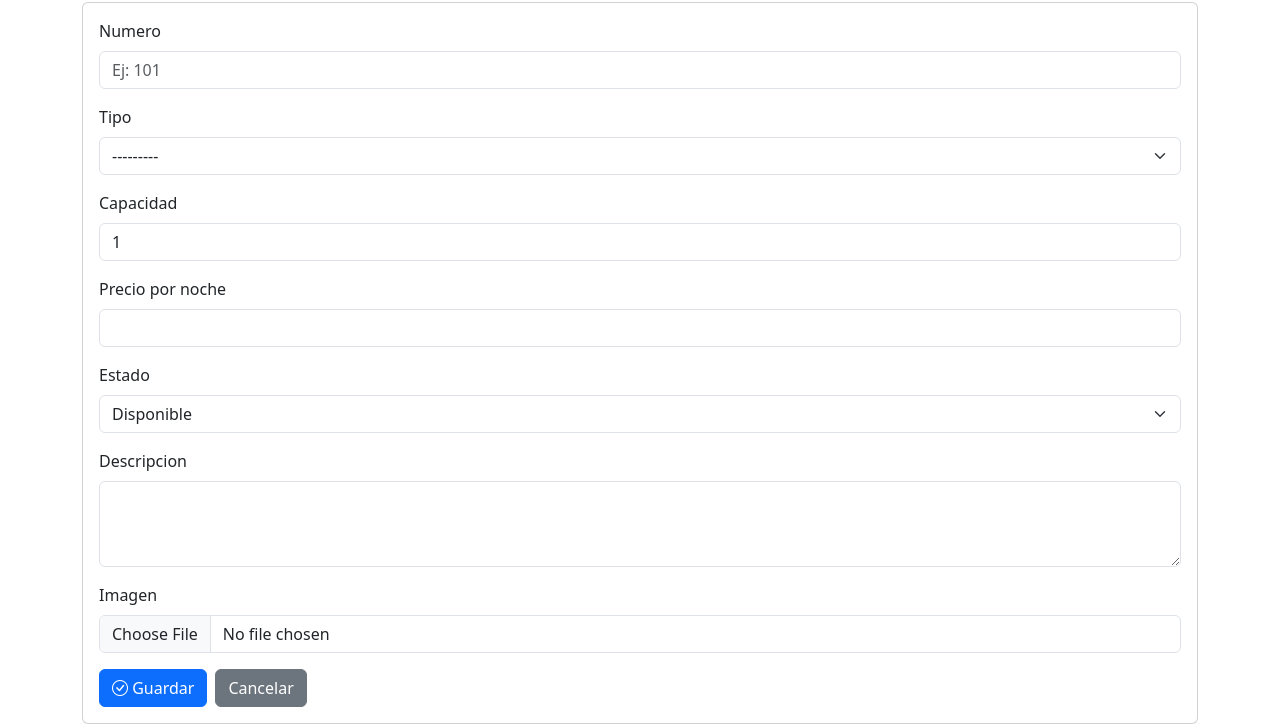
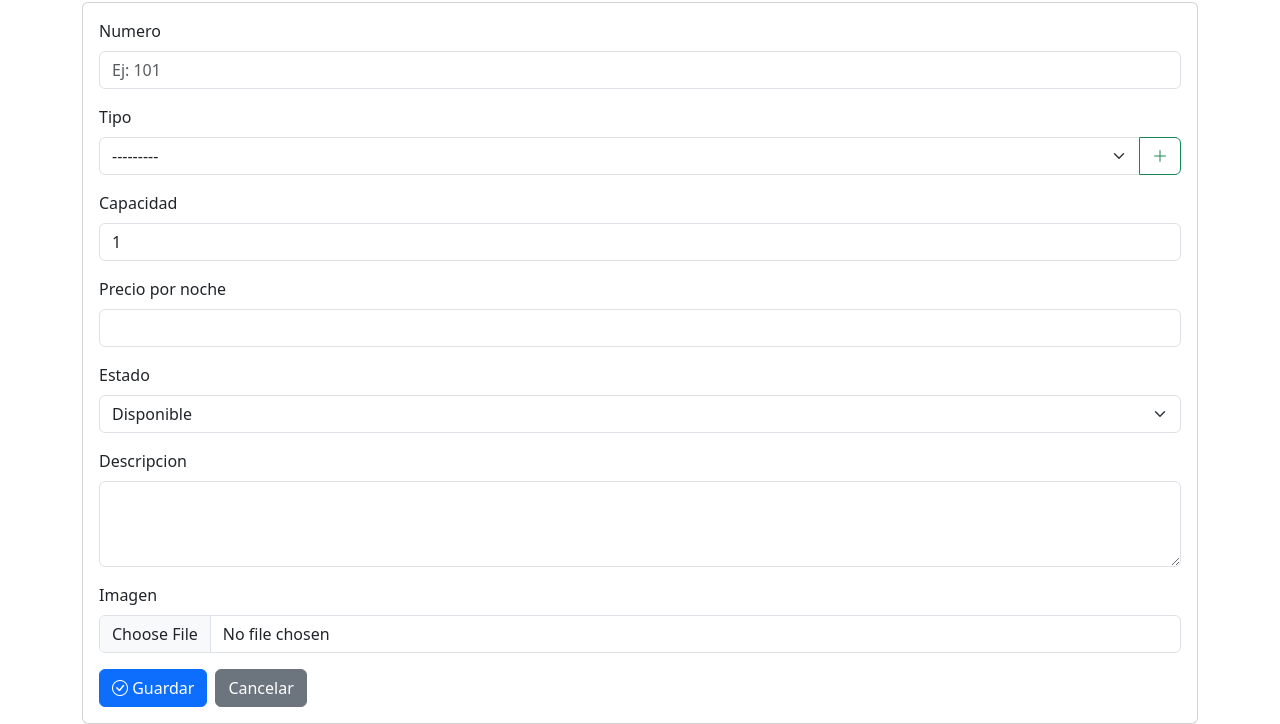
Before and after one commit to edben110/Hotel-Django, a Django app: page /habitaciones/crear/ in a window 1280 px wide. Shown: the part 134-858 px from the top of the page. Run offline with Django 5.2, Linux system fonts and the light colour scheme; tables that the repository leaves empty hold one stand-in row (values such as "Sample post").

Commit message:
Añadi boton de + en la sección de tipo

```diff
--- a/habitaciones/templates/habitaciones/habitacion_form.html
+++ b/habitaciones/templates/habitaciones/habitacion_form.html
@@ -21,7 +21,16 @@
             {% for field in form %}
                 <div class="mb-3">
                     <label for="{{ field.id_for_label }}" class="form-label">{{ field.label }}</label>
-                    {{ field }}
+                    {% if field.name == "tipo" %}
+                        <div class="input-group">
+                            {{ field }}
+                            <a href="{% url 'habitaciones:tipo_create' %}" class="btn btn-outline-success" title="Crear nuevo tipo de habitación">
+                                <i class="bi bi-plus-lg"></i>
+                            </a>
+                        </div>
+                    {% else %}
+                        {{ field }}
+                    {% endif %}
                     {% if field.errors %}
                         <div class="invalid-feedback d-block">
                             {% for error in field.errors %}
```
